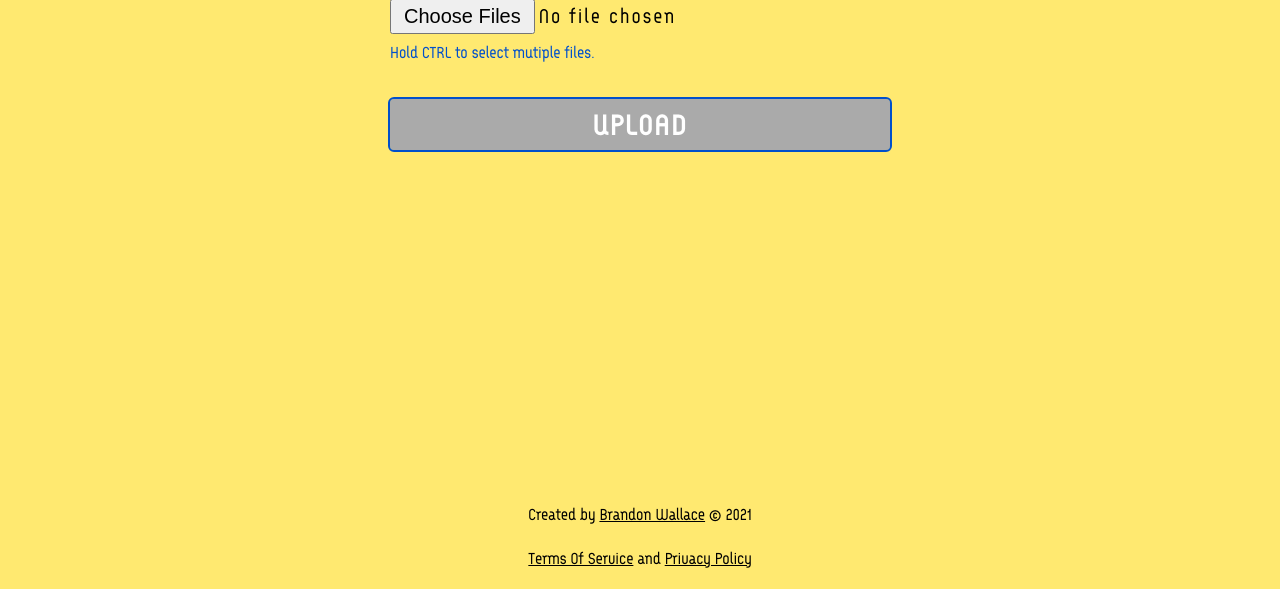
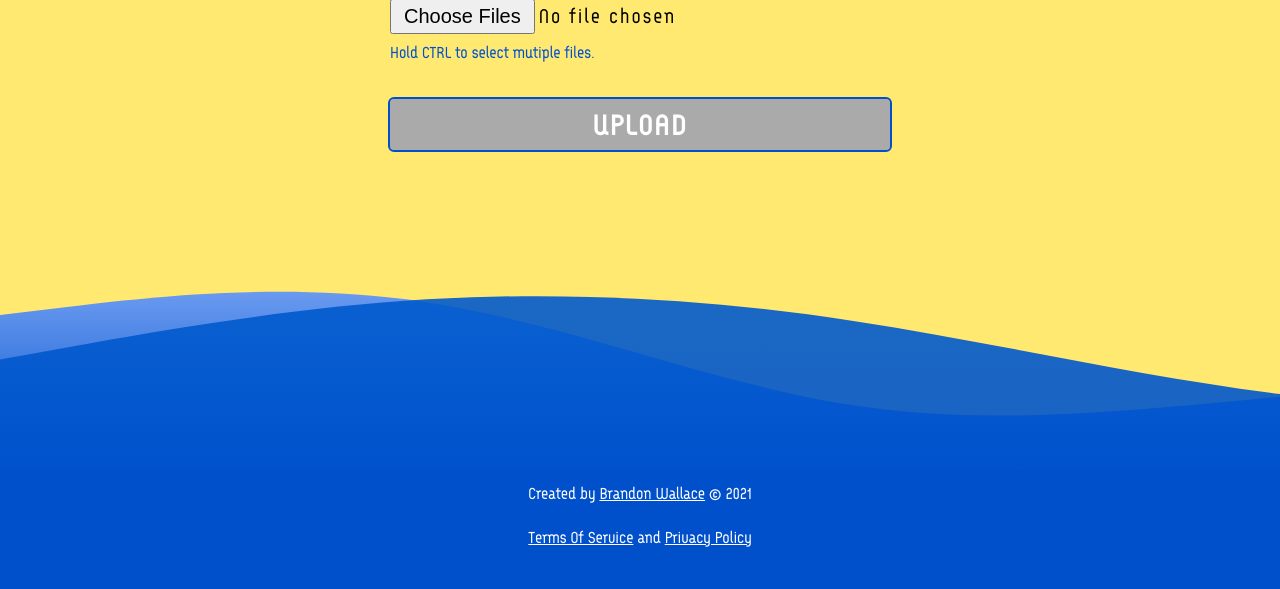
Before and after one commit to brandon-wallace/photo-collage-tool, a Flask app: page / in a window 1280 px wide. Shown: the part 211-800 px from the top of the page. Run offline with Flask 2, Linux system fonts and the light colour scheme.

Commit message:
Add SVG wave to footer

```diff
--- a/application/static/css/style.css
+++ b/application/static/css/style.css
@@ -120,8 +120,8 @@ section p {
 
 form {
     width: 100%;
-    margin: 0 auto;
     max-width: 500px;
+    margin: 0 auto 8em auto;
 }
 
 .browse {
@@ -283,15 +283,31 @@ li {
 }
 
 footer {
+    height: 125px;
+    color: #FFFFFF;
     margin-top: auto;
+    position: relative;
+    background-color: #0050CC;
 }
 
 footer p {
     text-align: center;
 }
 
+footer p a {
+    color: #FFFFFF;
+}
+
 footer p a:hover {
-    color: blue;
+    color: #000000;
+}
+
+
+.wave {
+    left: 0;
+    right: 0;
+    bottom: 110px;
+    position: absolute;
 }
 
 .collage {
--- a/application/templates/layout.html
+++ b/application/templates/layout.html
@@ -56,6 +56,15 @@
 
     <footer>
 
+      <div class="wave">
+        <?xml version="1.0" standalone="no"?>
+        <svg xmlns:xlink="http://www.w3.org/1999/xlink" id="wave" style="transform:rotate(0deg); transition: 0.3s" viewBox="0 0 1440 290" version="1.1" xmlns="http://www.w3.org/2000/svg">
+        <defs><linearGradient id="sw-gradient-0" x1="0" x2="0" y1="1" y2="0"><stop stop-color="rgba(0, 80, 204, 1)" offset="0%"/><stop stop-color="rgba(152.698, 187.085, 255, 1)" offset="100%"/></linearGradient></defs>
+        <path style="transform:translate(0, 0px); opacity:1" fill="url(#sw-gradient-0)" d="M0,116L80,106.3C160,97,320,77,480,101.5C640,126,800,193,960,217.5C1120,242,1280,222,1440,207.8C1600,193,1760,184,1920,159.5C2080,135,2240,97,2400,111.2C2560,126,2720,193,2880,217.5C3040,242,3200,222,3360,222.3C3520,222,3680,242,3840,207.8C4000,174,4160,87,4320,72.5C4480,58,4640,116,4800,149.8C4960,184,5120,193,5280,178.8C5440,164,5600,126,5760,130.5C5920,135,6080,184,6240,188.5C6400,193,6560,155,6720,120.8C6880,87,7040,58,7200,77.3C7360,97,7520,164,7680,198.2C7840,232,8000,232,8160,227.2C8320,222,8480,213,8640,207.8C8800,203,8960,203,9120,212.7C9280,222,9440,242,9600,251.3C9760,261,9920,261,10080,222.3C10240,184,10400,106,10560,87C10720,68,10880,106,11040,101.5C11200,97,11360,48,11440,24.2L11520,0L11520,290L11440,290C11360,290,11200,290,11040,290C10880,290,10720,290,10560,290C10400,290,10240,290,10080,290C9920,290,9760,290,9600,290C9440,290,9280,290,9120,290C8960,290,8800,290,8640,290C8480,290,8320,290,8160,290C8000,290,7840,290,7680,290C7520,290,7360,290,7200,290C7040,290,6880,290,6720,290C6560,290,6400,290,6240,290C6080,290,5920,290,5760,290C5600,290,5440,290,5280,290C5120,290,4960,290,4800,290C4640,290,4480,290,4320,290C4160,290,4000,290,3840,290C3680,290,3520,290,3360,290C3200,290,3040,290,2880,290C2720,290,2560,290,2400,290C2240,290,2080,290,1920,290C1760,290,1600,290,1440,290C1280,290,1120,290,960,290C800,290,640,290,480,290C320,290,160,290,80,290L0,290Z"/><defs>
+        <linearGradient id="sw-gradient-1" x1="0" x2="0" y1="1" y2="0"><stop stop-color="rgba(0, 80, 204, 1)" offset="0%"/><stop stop-color="rgba(0, 90, 205, 1)" offset="100%"/></linearGradient></defs>
+        <path style="transform:translate(0, 50px); opacity:0.9" fill="url(#sw-gradient-1)" d="M0,116L80,101.5C160,87,320,58,480,48.3C640,39,800,48,960,72.5C1120,97,1280,135,1440,154.7C1600,174,1760,174,1920,145C2080,116,2240,58,2400,67.7C2560,77,2720,155,2880,154.7C3040,155,3200,77,3360,62.8C3520,48,3680,97,3840,96.7C4000,97,4160,48,4320,62.8C4480,77,4640,155,4800,193.3C4960,232,5120,232,5280,207.8C5440,184,5600,135,5760,140.2C5920,145,6080,203,6240,222.3C6400,242,6560,222,6720,207.8C6880,193,7040,184,7200,174C7360,164,7520,155,7680,145C7840,135,8000,126,8160,116C8320,106,8480,97,8640,106.3C8800,116,8960,145,9120,140.2C9280,135,9440,97,9600,77.3C9760,58,9920,58,10080,67.7C10240,77,10400,97,10560,96.7C10720,97,10880,77,11040,67.7C11200,58,11360,58,11440,58L11520,58L11520,290L11440,290C11360,290,11200,290,11040,290C10880,290,10720,290,10560,290C10400,290,10240,290,10080,290C9920,290,9760,290,9600,290C9440,290,9280,290,9120,290C8960,290,8800,290,8640,290C8480,290,8320,290,8160,290C8000,290,7840,290,7680,290C7520,290,7360,290,7200,290C7040,290,6880,290,6720,290C6560,290,6400,290,6240,290C6080,290,5920,290,5760,290C5600,290,5440,290,5280,290C5120,290,4960,290,4800,290C4640,290,4480,290,4320,290C4160,290,4000,290,3840,290C3680,290,3520,290,3360,290C3200,290,3040,290,2880,290C2720,290,2560,290,2400,290C2240,290,2080,290,1920,290C1760,290,1600,290,1440,290C1280,290,1120,290,960,290C800,290,640,290,480,290C320,290,160,290,80,290L0,290Z"/></svg>
+      </div>
+
       <p>Created by <a href="https://brandonwallace.cc" target="_blank" rel="nonreferrer">Brandon Wallace</a> &copy; 2021</p>
       <p><a class="login__link" href="{{ url_for('main.terms_of_service') }}">Terms Of Service</a> and
       <a class="login__link" href="{{ url_for('main.privacy_policy') }}">Privacy Policy</a></p>
```
